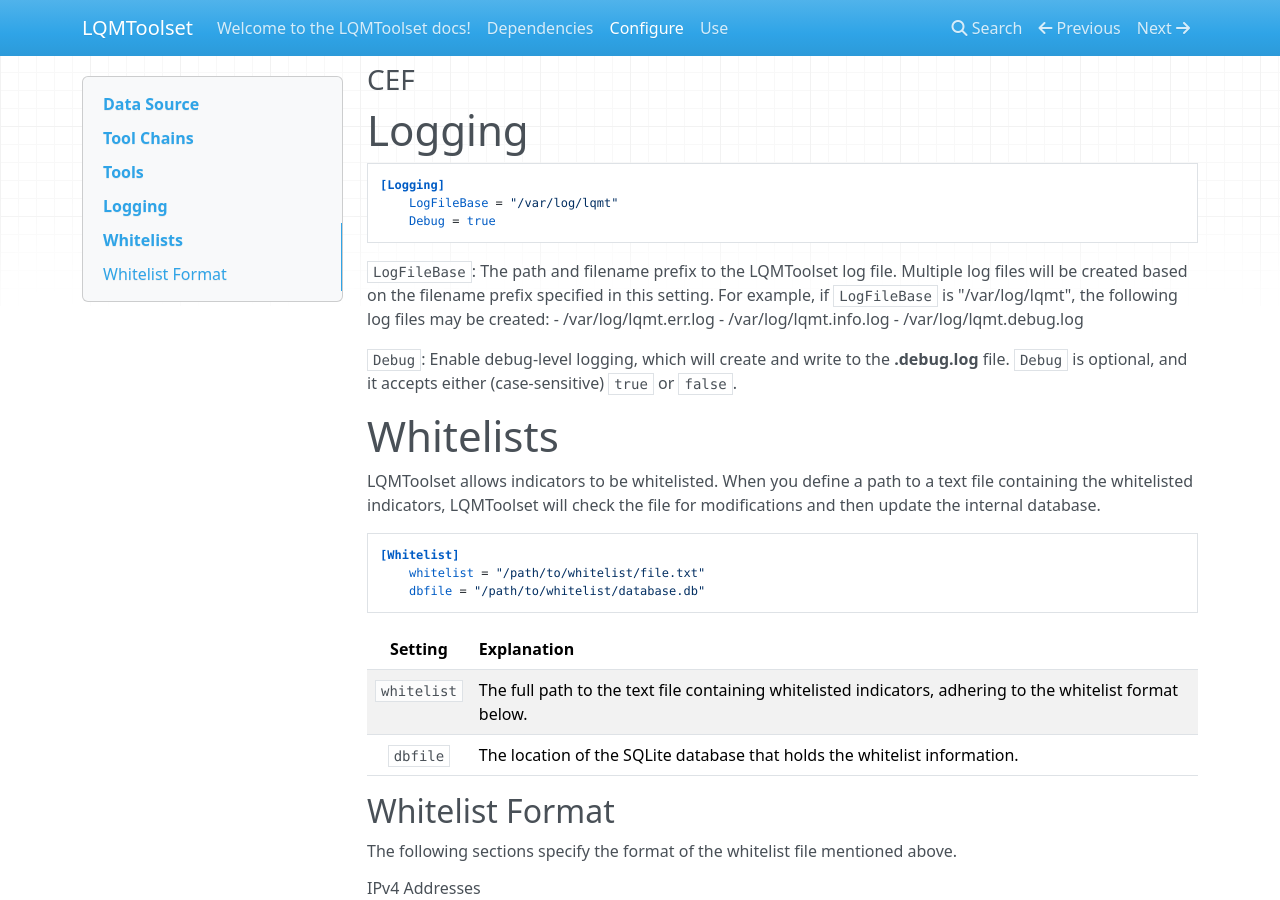
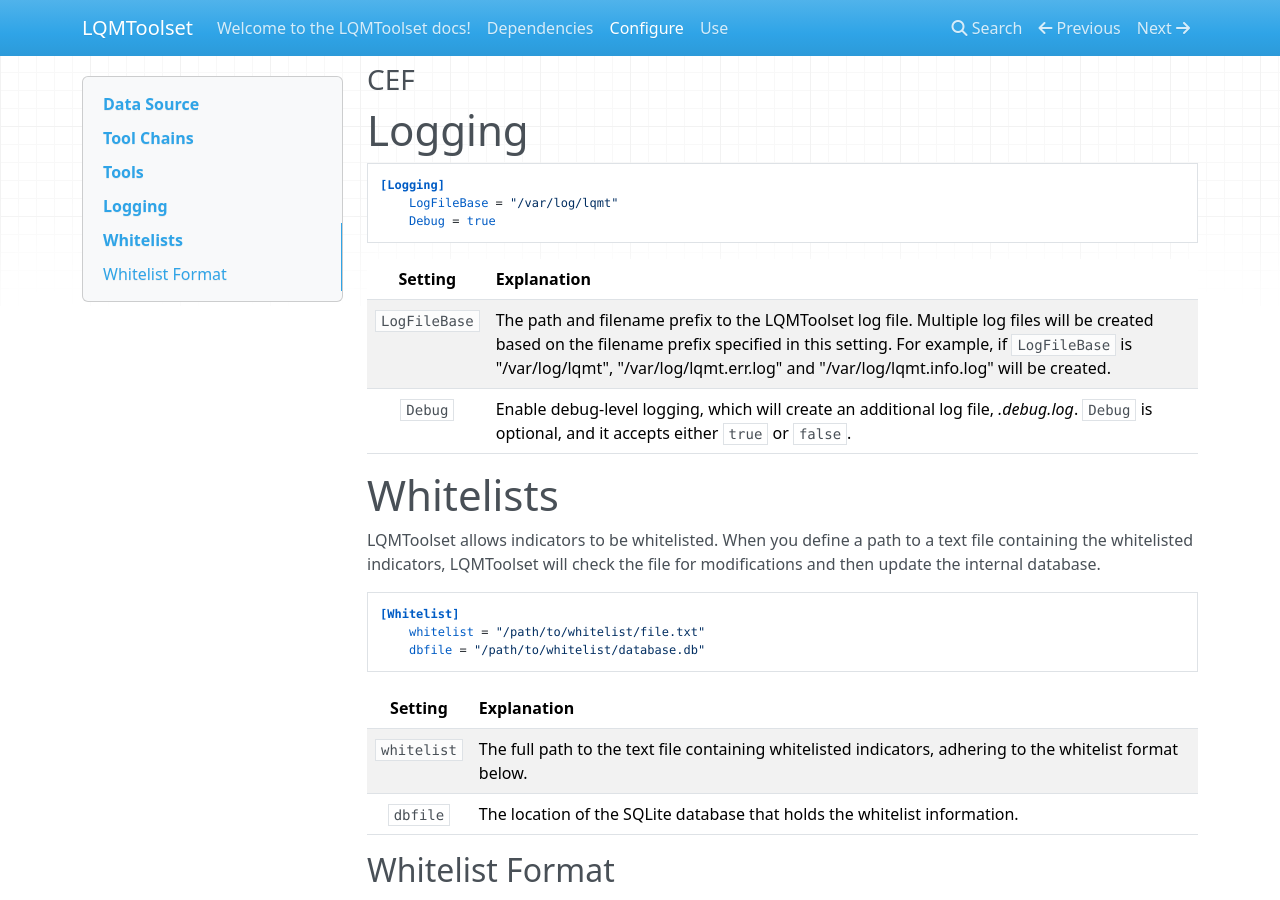
Before and after one commit to anl-cyberscience/LQMToolset, an MkDocs documentation site: the page built from docs/configure.md, in a window 1280 px wide and 900 px high, scrolled down 377 px. Built offline with MkDocs 1.6.1, drawn with Linux system fonts in a browser that asks for light colours; nearby versions of some CDN libraries; old or Windows-style settings are respelled for this version of MkDocs.

Commit message:
change the logging parameters to tables in configure docs

```diff
--- a/docs/configure.md
+++ b/docs/configure.md
@@ -20,12 +20,10 @@
         LogFileBase = "/var/log/lqmt"
         Debug = true
 
-`LogFileBase`: The path and filename prefix to the LQMToolset log file. Multiple log files will be created based on the filename prefix specified in this setting. For example, if `LogFileBase` is "/var/log/lqmt", the following log files may be created:
-- /var/log/lqmt.err.log
-- /var/log/lqmt.info.log
-- /var/log/lqmt.debug.log
-
-`Debug`: Enable debug-level logging, which will create and write to the **.debug.log** file. `Debug` is optional, and it accepts either (case-sensitive) `true` or `false`.
+   Setting    | Explanation
+:-----------: | :----------
+`LogFileBase` |The path and filename prefix to the LQMToolset log file. Multiple log files will be created based on the filename prefix specified in this setting. For example, if `LogFileBase` is "/var/log/lqmt", "/var/log/lqmt.err.log" and "/var/log/lqmt.info.log" will be created.
+`Debug`       | Enable debug-level logging, which will create an additional log file, *.debug.log*. `Debug` is optional, and it accepts either `true` or `false`.
 
 # Whitelists
 LQMToolset allows indicators to be whitelisted. When you define a path to a text file containing the whitelisted indicators, LQMToolset will check the file for modifications and then update the internal database.
```
